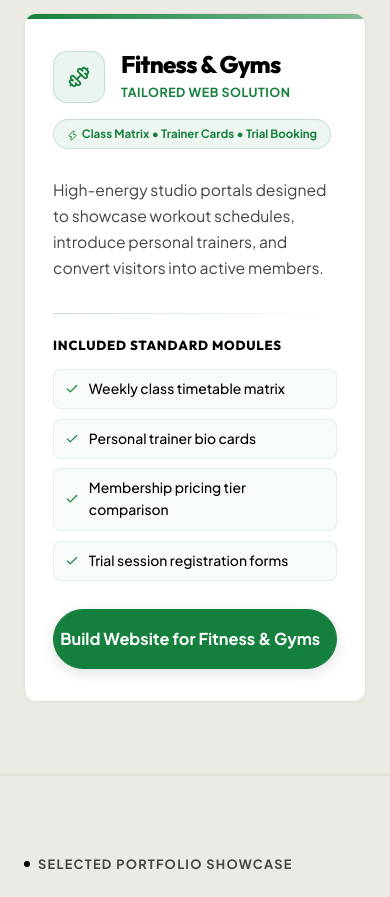
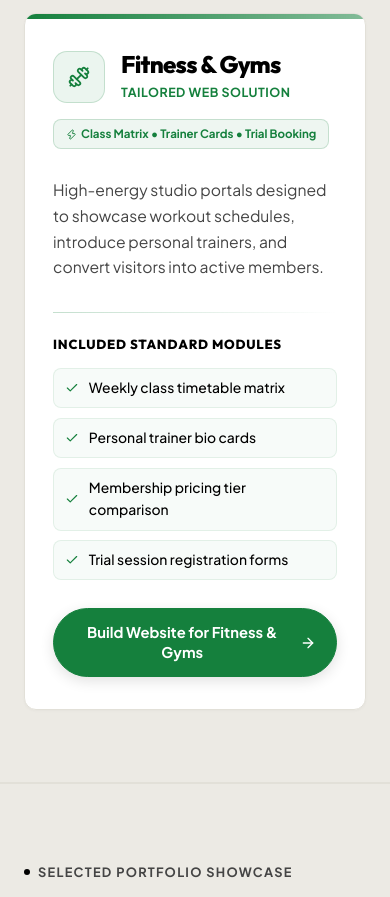
Before and after one commit to don-yanush25/codespdy, a React (Vite) app: page / in a window 390 px wide. Shown: the part 5820-6717 px from the top of the page. Built offline with nearby package versions, Linux system fonts and the light colour scheme.

Commit message:
Fix BusinessTypes CTA button and chip text wrapping on mobile

```diff
--- a/src/components/BusinessTypes.jsx
+++ b/src/components/BusinessTypes.jsx
@@ -345,13 +345,14 @@ export default function BusinessTypes({ onSelectIndustry }) {
                     style={{
                       fontSize: '0.72rem',
                       fontWeight: 700,
-                      padding: '0.3rem 0.8rem',
-                      borderRadius: 'var(--radius-pill)',
+                      padding: '0.35rem 0.75rem',
+                      borderRadius: '8px',
                       background: `${current.accent}12`,
                       border: `1px solid ${current.accent}30`,
                       color: current.accent,
                       animation: 'fadeIn 0.5s ease 0.1s forwards',
                       opacity: 0,
+                      lineHeight: 1.4,
                     }}
                   >
                     <Zap size={11} style={{ display: 'inline', marginRight: '4px', verticalAlign: 'middle' }} />
@@ -419,7 +420,7 @@ export default function BusinessTypes({ onSelectIndustry }) {
               <a
                 href="#contact"
                 onClick={() => onSelectIndustry(current.name)}
-                className="btn btn-primary btn-lg"
+                className="btn btn-primary"
                 style={{
                   width: '100%',
                   justifyContent: 'center',
@@ -427,9 +428,15 @@ export default function BusinessTypes({ onSelectIndustry }) {
                   border: `1px solid ${current.accent}`,
                   animation: 'fadeIn 0.5s ease 0.3s forwards',
                   opacity: 0,
+                  whiteSpace: 'normal',
+                  textAlign: 'center',
+                  padding: '0.85rem 1.25rem',
+                  fontSize: '0.92rem',
+                  lineHeight: 1.35,
+                  minHeight: '48px',
                 }}
               >
-                Build Website for {current.name} <ArrowRight size={16} className="btn-arrow" />
+                Build Website for {current.name} <ArrowRight size={16} className="btn-arrow" style={{ flexShrink: 0 }} />
               </a>
             </div>
           </div>
```
